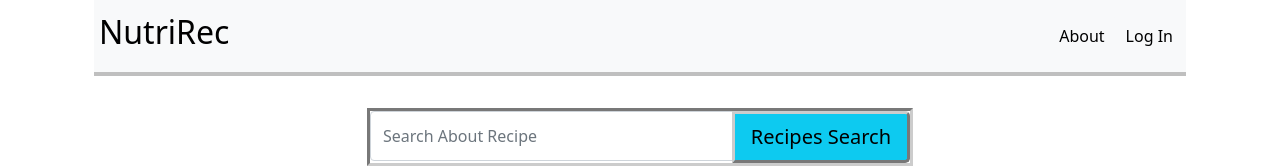
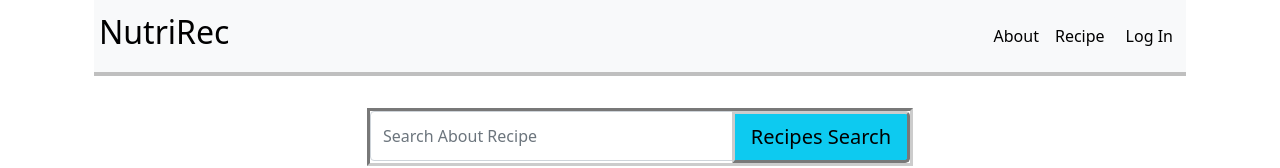
Before and after one commit to CRA-Geeks/NutriRec, a React (Create React App) app: page /recipe in a window 1280 px wide. Shown: the top 168 px of the page. Built offline with nearby package versions, Linux system fonts and the light colour scheme; a web font is replaced by a local one.

Commit message:
added new item to the header

```diff
--- a/src/App.js
+++ b/src/App.js
@@ -2,7 +2,7 @@ import React, { Component } from "react";
 import AboutUs from "./pages/AboutUs";
 import { Auth0Provider } from "@auth0/auth0-react";
 import { BrowserRouter, Switch, Route } from "react-router-dom";
-import MoreInfo from "./pages/moreInfo";
+
 import Main from "./pages/Main";
 import Recipe from "./pages/Recipe";
 
@@ -24,9 +24,7 @@ class App extends Component {
             <Route exact path="/recipe">
               <Recipe />
             </Route>
-            <Route path="/info" exact>
-              <MoreInfo />
-            </Route>
+
             <Route path="/about-us" exact>
               <AboutUs />
             </Route>
--- a/src/components/Header.js
+++ b/src/components/Header.js
@@ -76,6 +76,9 @@ class Header extends Component {
                 <Nav.Link as={Link} to="/about-us">
                   About
                 </Nav.Link>
+                <Nav.Link as={Link} to="/recipe">
+                  Recipe
+                </Nav.Link>
 
                 {this.props.auth0.isAuthenticated ? (
                   <Button
--- a/src/pages/moreInfo.js
+++ /dev/null
@@ -1,11 +0,0 @@
-import React, { Component } from "react";
-
-export default class MoreInfo extends Component {
-  render() {
-    return (
-      <div>
-        <input />
-      </div>
-    );
-  }
-}
```
